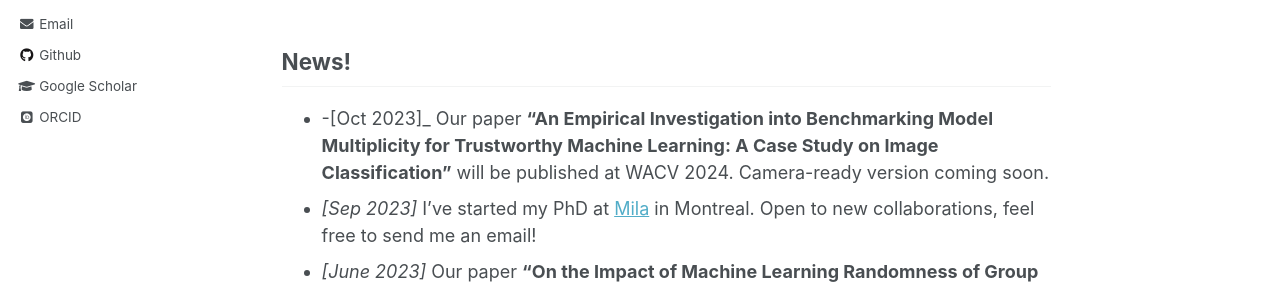
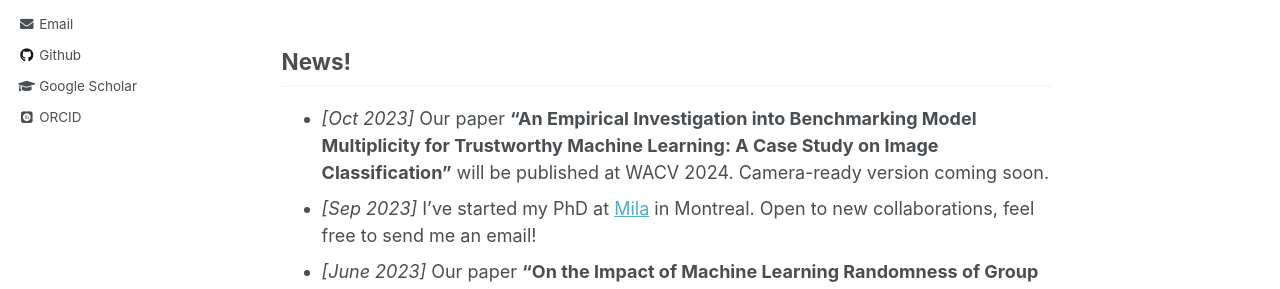
Before and after one commit to prakharg24/prakharg24.github.io, a Jekyll site: the page built from _pages/about.md, in a window 1280 px wide and 1395 px high. Shown: the part 372-661 px from the top of the window. Built offline with Jekyll 4.4.1, drawn with Linux system fonts in a browser that asks for light colours; some web fonts are replaced.

Commit message:
correction

```diff
--- a/_pages/about.md
+++ b/_pages/about.md
@@ -12,7 +12,7 @@ Hi! I’m Prakhar. I'm a first year PhD student under [Prof Golnoosh Farnadi](ht
 
 News!
 ------
-* -[Oct 2023]_ Our paper **"An Empirical Investigation into Benchmarking Model Multiplicity for Trustworthy Machine Learning: A Case Study on Image Classification"** will be published at WACV 2024. Camera-ready version coming soon.
+* _[Oct 2023]_ Our paper **"An Empirical Investigation into Benchmarking Model Multiplicity for Trustworthy Machine Learning: A Case Study on Image Classification"** will be published at WACV 2024. Camera-ready version coming soon.
 * _[Sep 2023]_ I've started my PhD at [Mila](https://mila.quebec/en/) in Montreal. Open to new collaborations, feel free to send me an email!
 * _[June 2023]_ Our paper **"On the Impact of Machine Learning Randomness of Group Fairness"** won the [best paper award](https://twitter.com/FAccTConference/status/1668334064653434881) at FAccT 2023!
 * _[June 2023]_ Our paper **"On the Impact of Machine Learning Randomness of Group Fairness"** is now available online at ACM Digital Library. [\[link\]](https://dl.acm.org/doi/abs/10.1145/3593013.3594116){:target="_blank"} [\[pdf\]](http://prakharg24.github.io/files/fairness_variance.pdf){:target="_blank"}
```
Also changed, not shown: 2 other files.
